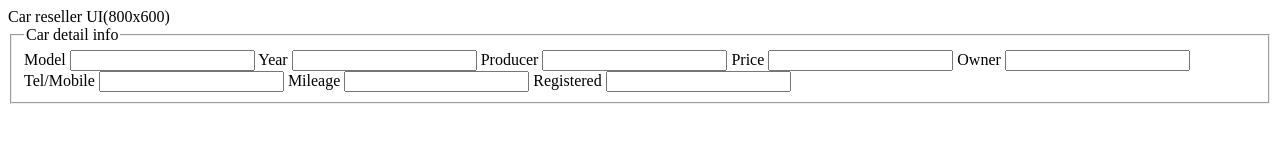
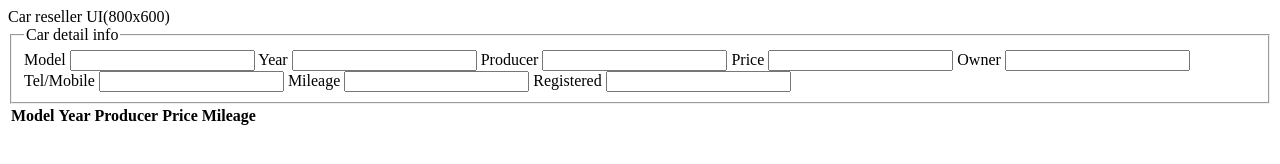
Before and after one commit to imagineLife/takehome, a website: page public/index.html in a window 1280 px wide. Drawn offline with Linux system fonts and the light colour scheme.

Commit message:
Sets Basic table header.

```diff
--- a/public/index.html
+++ b/public/index.html
@@ -41,7 +41,18 @@
   		</form>
   		<div id="carImage"></div>
   		<div id="searchBar"></div>
-  		<div id="dataGrid"></div>
+  		<table id="dataTable">
+  			<thead>
+  				<tr>
+  					<th scope="col">Model</th>
+  					<th scope="col">Year</th>
+  					<th scope="col">Producer</th>
+  					<th scope="col">Price</th>
+  					<th scope="col">Mileage</th>
+  					<th scope="col"></th>
+  				</tr>
+  			</thead>
+  		</table>
   		<div id="pageSelector"></div>
   	</div>
   </body>
```
